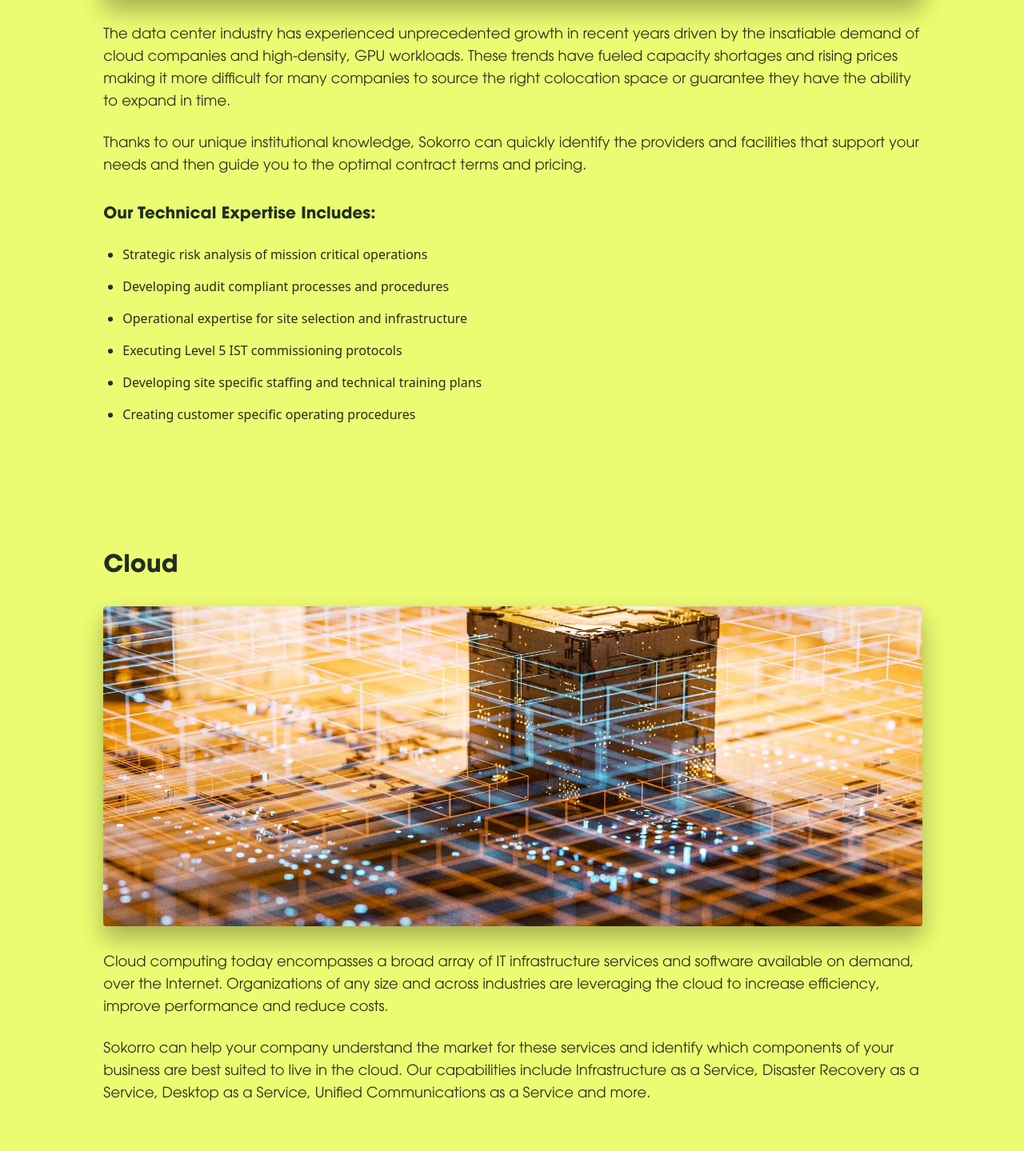
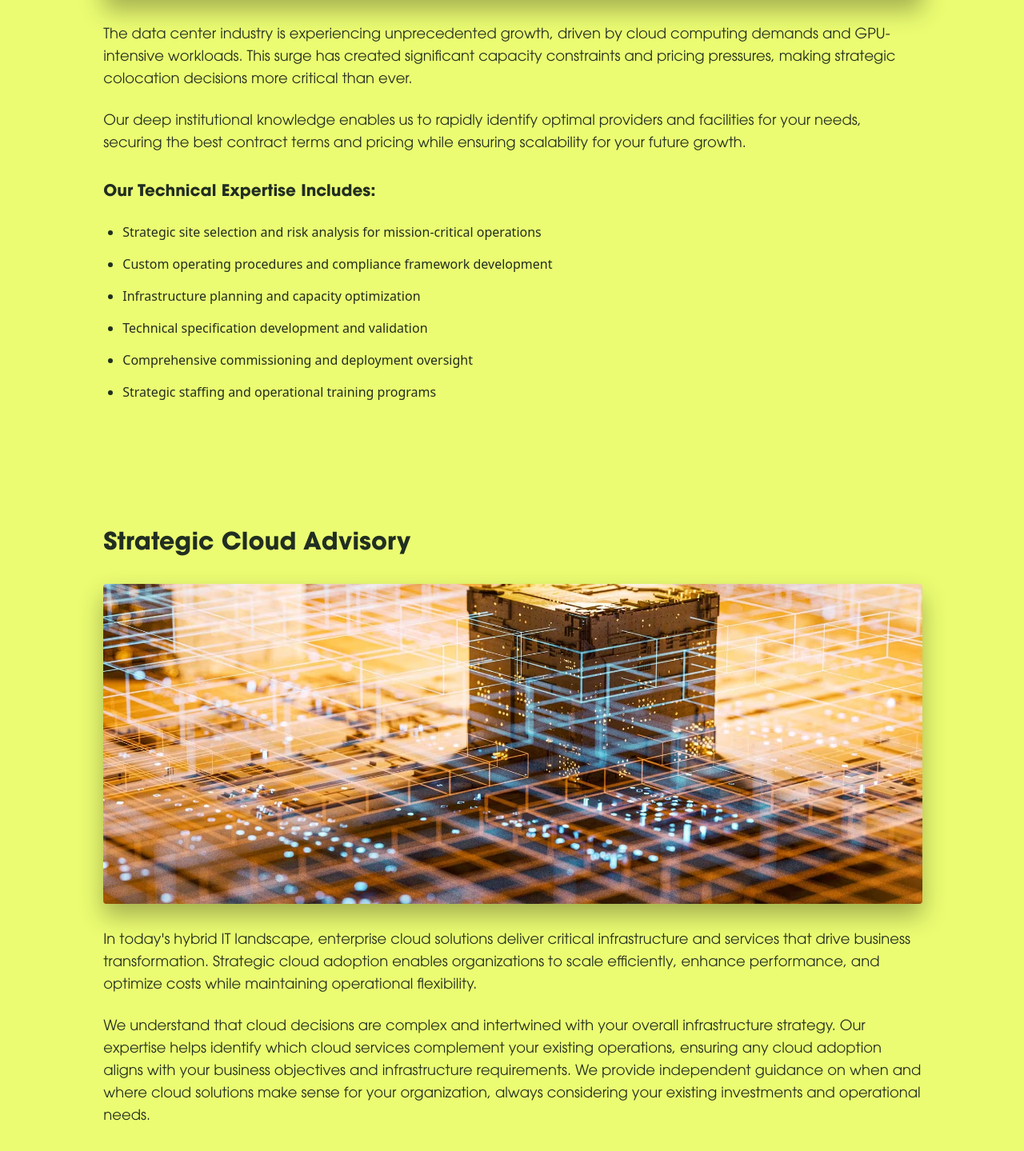
Before and after one commit to supermactacos/mv2, a Next.js app: page /solutions in a window 1280 px wide. Shown: the part 1299-2738 px from the top of the page at 80% size. Built offline with nearby package versions, Linux system fonts and the light colour scheme.

Commit message:
`Update About and Solutions pages with revised content`

```diff
--- a/app/about/page.tsx
+++ b/app/about/page.tsx
@@ -30,10 +30,10 @@ export default function About() {
                 </div>
                 <div className="space-y-6">
                   <p className="text-lg md:text-xl font-avantgarde-bk text-[#212e21]">
-                    Founded by industry veterans with decades of experience, Sokorro brings deep expertise in data center infrastructure, cloud computing, and network solutions.
+                  Founded by industry veterans, we bring decades of specialized expertise in enterprise data center infrastructure, cloud computing, and network solutions.
                   </p>
                   <p className="text-lg md:text-xl font-avantgarde-bk text-[#212e21]">
-                    Our mission is to simplify the complex world of IT infrastructure procurement, helping organizations make informed decisions that drive their business forward.
+                  Our mission is to transform complex IT infrastructure decisions into strategic business advantages, empowering organizations to make confident, informed choices.
                   </p>
                 </div>
               </div>
@@ -47,19 +47,19 @@ export default function About() {
                   <div className="space-y-4">
                     <h3 className="text-2xl font-avantgarde-bold text-[#212e21]">Expertise</h3>
                     <p className="text-lg font-avantgarde-bk text-[#212e21]">
-                      We bring years of industry experience and deep technical knowledge to every engagement.
+                    We leverage decades of enterprise IT expertise to deliver optimal outcomes for every client engagement.
                     </p>
                   </div>
                   <div className="space-y-4">
                     <h3 className="text-2xl font-avantgarde-bold text-[#212e21]">Transparency</h3>
                     <p className="text-lg font-avantgarde-bk text-[#212e21]">
-                      We believe in clear communication and honest guidance throughout the procurement process.
+                    We ensure clear communication and unbiased guidance at every step, maintaining complete vendor neutrality.
                     </p>
                   </div>
                   <div className="space-y-4">
                     <h3 className="text-2xl font-avantgarde-bold text-[#212e21]">Partnership</h3>
                     <p className="text-lg font-avantgarde-bk text-[#212e21]">
-                      We work as an extension of your team, aligned with your goals and objectives.
+                    We integrate seamlessly with your team, acting as trusted advisors fully aligned with your strategic objectives.
                     </p>
                   </div>
                 </div>
--- a/app/solutions/page.tsx
+++ b/app/solutions/page.tsx
@@ -19,7 +19,7 @@ export default function Solutions() {
             {/* Header Section */}
             <div className="pt-10 md:pt-20 w-full">
               <h1 className="text-3xl md:text-6xl font-avantgarde-bold leading-tight mb-8 md:mb-16 max-w-3xl text-[#212e21]">
-                Comprehensive IT Infrastructure Solutions
+              Enterprise Data Center & Colocation Solutions
               </h1>
             </div>
 
@@ -36,10 +36,10 @@ export default function Solutions() {
                 />
                 <div className="space-y-6">
                   <p className="text-base md:text-lg font-avantgarde-bk text-[#212e21]">
-                    The data center industry has experienced unprecedented growth in recent years driven by the insatiable demand of cloud companies and high-density, GPU workloads. These trends have fueled capacity shortages and rising prices making it more difficult for many companies to source the right colocation space or guarantee they have the ability to expand in time.
+                  The data center industry is experiencing unprecedented growth, driven by cloud computing demands and GPU-intensive workloads. This surge has created significant capacity constraints and pricing pressures, making strategic colocation decisions more critical than ever.
                   </p>
                   <p className="text-base md:text-lg font-avantgarde-bk text-[#212e21]">
-                    Thanks to our unique institutional knowledge, Sokorro can quickly identify the providers and facilities that support your needs and then guide you to the optimal contract terms and pricing.
+                  Our deep institutional knowledge enables us to rapidly identify optimal providers and facilities for your needs, securing the best contract terms and pricing while ensuring scalability for your future growth.
                   </p>
                 </div>
 
@@ -47,12 +47,12 @@ export default function Solutions() {
                 <div className="mt-12">
                   <h4 className="text-xl font-avantgarde-bold text-[#212e21] mb-6">Our Technical Expertise Includes:</h4>
                   <ul className="list-disc pl-6 space-y-4 text-[#212e21]">
-                    <li>Strategic risk analysis of mission critical operations</li>
-                    <li>Developing audit compliant processes and procedures</li>
-                    <li>Operational expertise for site selection and infrastructure</li>
-                    <li>Executing Level 5 IST commissioning protocols</li>
-                    <li>Developing site specific staffing and technical training plans</li>
-                    <li>Creating customer specific operating procedures</li>
+                    <li>Strategic site selection and risk analysis for mission-critical operations</li>
+                    <li>Custom operating procedures and compliance framework development</li>
+                    <li>Infrastructure planning and capacity optimization</li>
+                    <li>Technical specification development and validation</li>
+                    <li>Comprehensive commissioning and deployment oversight</li>
+                    <li>Strategic staffing and operational training programs</li>
                   </ul>
                 </div>
               </div>
@@ -61,7 +61,7 @@ export default function Solutions() {
             {/* Cloud Section */}
             <div className="py-10 md:py-20 w-full">
               <div className="max-w-5xl space-y-8">
-                <h3 className="text-3xl font-avantgarde-bold text-[#212e21] mb-6">Cloud</h3>
+                <h3 className="text-3xl font-avantgarde-bold text-[#212e21] mb-6">Strategic Cloud Advisory</h3>
                 <Image
                   src="/5.avif"
                   alt="Cloud Computing Services"
@@ -71,10 +71,10 @@ export default function Solutions() {
                 />
                 <div className="space-y-6">
                   <p className="text-base md:text-lg font-avantgarde-bk text-[#212e21]">
-                    Cloud computing today encompasses a broad array of IT infrastructure services and software available on demand, over the Internet. Organizations of any size and across industries are leveraging the cloud to increase efficiency, improve performance and reduce costs.
+                  In today's hybrid IT landscape, enterprise cloud solutions deliver critical infrastructure and services that drive business transformation. Strategic cloud adoption enables organizations to scale efficiently, enhance performance, and optimize costs while maintaining operational flexibility.
                   </p>
                   <p className="text-base md:text-lg font-avantgarde-bk text-[#212e21]">
-                    Sokorro can help your company understand the market for these services and identify which components of your business are best suited to live in the cloud. Our capabilities include Infrastructure as a Service, Disaster Recovery as a Service, Desktop as a Service, Unified Communications as a Service and more.
+                  We understand that cloud decisions are complex and intertwined with your overall infrastructure strategy. Our expertise helps identify which cloud services complement your existing operations, ensuring any cloud adoption aligns with your business objectives and infrastructure requirements. We provide independent guidance on when and where cloud solutions make sense for your organization, always considering your existing investments and operational needs.
                   </p>
                 </div>
               </div>
@@ -83,7 +83,7 @@ export default function Solutions() {
             {/* Network Section */}
             <div className="py-10 md:py-20 w-full">
               <div className="max-w-5xl space-y-8">
-                <h3 className="text-3xl font-avantgarde-bold text-[#212e21] mb-6">Network</h3>
+                <h3 className="text-3xl font-avantgarde-bold text-[#212e21] mb-6">Network Infrastructure Solutions</h3>
                 <Image
                   src="/tester.jpg"
                   alt="Network Infrastructure"
@@ -93,10 +93,11 @@ export default function Solutions() {
                 />
                 <div className="space-y-6">
                   <p className="text-base md:text-lg font-avantgarde-bk text-[#212e21]">
-                    Despite all the technological and regulatory change in the telecommunications industry procuring network connectivity is still a frustrating experience. Sure, increased commoditization of network services has driven down pricing but it's also led to consolidation and an inconsistent and confusing customer experience.
+                  The telecommunications landscape continues to evolve rapidly, with new technologies and providers emerging constantly. While network services have become more commoditized and cost-effective, navigating provider options and securing optimal solutions has grown increasingly complex.
+
                   </p>
                   <p className="text-base md:text-lg font-avantgarde-bk text-[#212e21]">
-                    As your trusted advisor Sokorro simplifies procurement of network services and takes on vendor diligence and the sales process. Our reach is global with services including IP transit, private line and Ethernet, SD-WAN and cloud connectivity.
+                  As your independent advisor, we simplify network infrastructure procurement by managing vendor evaluation and the entire sales process. Our global expertise spans IP transit, private line, Ethernet, SD-WAN, and cloud connectivity solutions - ensuring you get the right services at the right price.
                   </p>
                 </div>
               </div>
```
